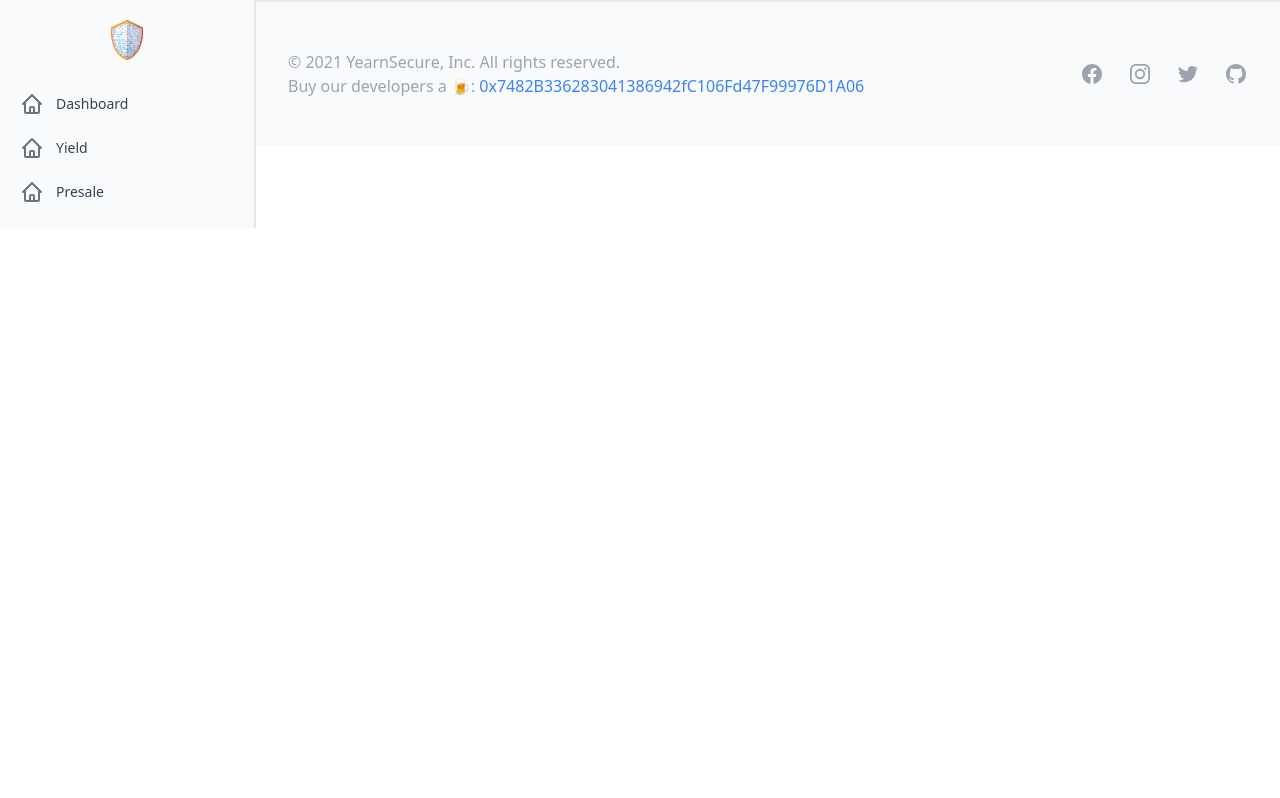
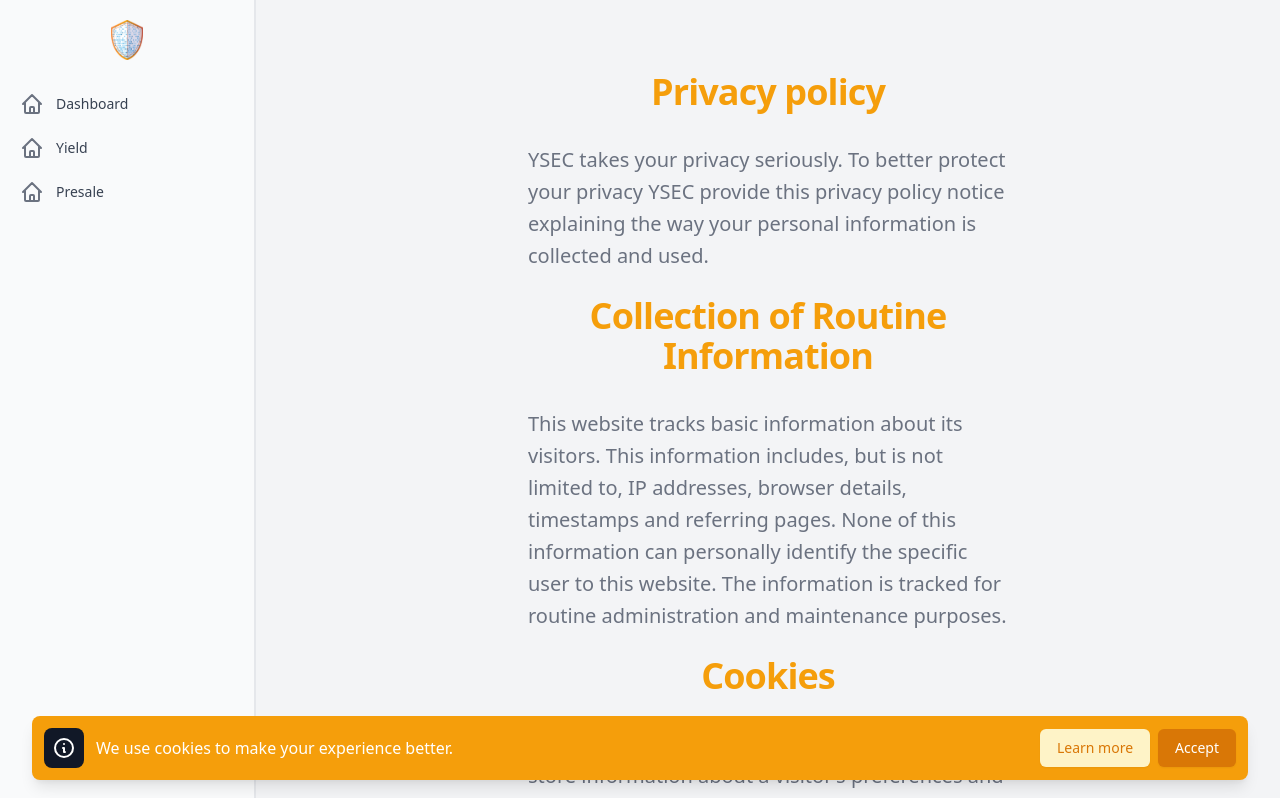
Before and after one commit to zhichoth/Platform_Frontend, a Vue app: page /privacy-policy in a window 1280 px wide. Shown: the top 798 px of the page. Built offline with nearby package versions, Linux system fonts and the light colour scheme.

Commit message:
privacy policy

```diff
--- a/src/App.vue
+++ b/src/App.vue
@@ -9,6 +9,9 @@
         <Footer class="block border-t-2 bg-gray-50 dark:bg-gray-800" />
       </div>
     </div>
+    <Cookie
+      v-if="showCookie"
+      @setCookie="setCookie" />
   </div>
 </template>
 
@@ -18,18 +21,34 @@
 import IsBusy from "@/components/is-busy/IsBusy.is-busy.vue";
 import Sidebar from '@/components/Sidebar'
 import Footer from '@/components/Footer';
+import Cookie from '@/components/Cookie'
 
 export default {
   name: 'app',
   components: {
     IsBusy,
     Sidebar,
-    Footer
+    Footer,
+    Cookie
   },
-  beforeMount: function() {
+  data: () => ({
+    showCookie: true,
+  }),
+  beforeMount: function () {
     this.$store.dispatch("initTheme");
   },
+  mounted: function () {
+    const cookie = localStorage.getItem('ysec.cookie');
+    if (cookie != undefined && cookie != null) {
+      this.showCookie = false;
+    }
+  },
   methods: {
+    setCookie: function () {
+      const date = new Date();
+      localStorage.setItem('ysec.cookie', `${date}`);
+      this.showCookie = false;
+    },
     toggleIsBusy: function (bool) {
       bool ? this.$refs.isBusy.isBusy() :  this.$refs.isBusy.isBusyStop();
     }
--- /dev/null
+++ b/src/components/Cookie.vue
@@ -0,0 +1,45 @@
+<template>
+  <div class="fixed bottom-0 inset-x-0 pb-2 sm:pb-5">
+    <div class="max-w-7xl mx-auto px-2 sm:px-6 lg:px-8">
+      <div class="p-2 rounded-lg bg-yellow-500 shadow-lg sm:p-3">
+        <div class="flex items-center justify-between flex-wrap">
+          <div class="w-0 flex-1 flex items-center">
+          <span class="flex p-2 rounded-lg bg-gray-900">
+            <svg class="w-6 h-6 text-white" fill="none" stroke="currentColor" viewBox="0 0 24 24" xmlns="http://www.w3.org/2000/svg">
+              <path stroke-linecap="round" stroke-linejoin="round" stroke-width="2" d="M13 16h-1v-4h-1m1-4h.01M21 12a9 9 0 11-18 0 9 9 0 0118 0z"></path>
+            </svg>
+          </span>
+            <p class="ml-3 font-medium text-white truncate">
+              <span class="hidden md:inline">
+                We use cookies to make your experience better.
+              </span>
+            </p>
+          </div>
+          <div class="order-3 mt-2 flex-shrink-0 w-full sm:order-2 sm:mt-0 sm:w-auto">
+            <router-link
+                :to="{ name: 'privacy-policy'}"
+                class="flex items-center justify-center px-4 py-2 border border-transparent rounded-md shadow-sm text-sm font-medium text-yellow-600 bg-yellow-100 hover:bg-yellow-50">
+              Learn more
+            </router-link>
+          </div>
+          <div class="order-2 flex-shrink-0 sm:order-3 sm:ml-2">
+            <a v-on:click="setCookie" class="flex items-center justify-center px-4 py-2 border border-transparent rounded-md shadow-sm text-sm font-medium text-white bg-yellow-600 hover:bg-yellow-700">
+              Accept
+            </a>
+          </div>
+        </div>
+      </div>
+    </div>
+  </div>
+</template>
+
+<script>
+export default {
+  name: "cookie.component",
+  methods: {
+    setCookie: function () {
+      this.$emit('setCookie');
+    }
+  }
+}
+</script>
--- a/src/components/Sidebar.vue
+++ b/src/components/Sidebar.vue
@@ -12,7 +12,7 @@
           <nav class="px-3 mt-6">
             <div class="space-y-1">
               <!-- Current: "bg-gray-200 text-gray-900", Default: "text-gray-700 hover:text-gray-900 hover:bg-gray-50" -->
-              <router-link :to="{ name: 'dashboard'}" class="text-gray-700 dark:text-gray-500 hover:text-gray-900 dark:hover:text-gray-200 hover:bg-gray-50 dark:hover:bg-gray-900 group flex items-center px-2 py-2 text-sm font-medium rounded-md">
+              <router-link :to="{ name: 'dashboard'}" class="text-gray-700 dark:text-gray-500 hover:text-gray-900 dark:hover:text-gray-200 hover:bg-yellow-600 dark:hover:bg-gray-900 group flex items-center px-2 py-2 text-sm font-medium rounded-md">
                 <!-- Current: "text-gray-500", Default: "text-gray-400 group-hover:text-gray-500" -->
                 <!-- Heroicon name: home -->
                 <svg class="text-gray-500 mr-3 h-6 w-6" xmlns="http://www.w3.org/2000/svg" fill="none" viewBox="0 0 24 24" stroke="currentColor" aria-hidden="true">
@@ -20,13 +20,13 @@
                 </svg>
                 Dashboard
               </router-link>
-              <router-link :to="{ name: 'yield.dashboard'}" class="text-gray-700 dark:text-gray-500 hover:text-gray-900 dark:hover:text-gray-200 hover:bg-gray-50 dark:hover:bg-gray-900 group flex items-center px-2 py-2 text-sm font-medium rounded-md">
+              <router-link :to="{ name: 'yield.dashboard'}" class="text-gray-700 dark:text-gray-500 hover:text-gray-900 dark:hover:text-gray-200 hover:bg-yellow-600 dark:hover:bg-gray-900 group flex items-center px-2 py-2 text-sm font-medium rounded-md">
                 <svg class="text-gray-500 mr-3 h-6 w-6" xmlns="http://www.w3.org/2000/svg" fill="none" viewBox="0 0 24 24" stroke="currentColor" aria-hidden="true">
                   <path stroke-linecap="round" stroke-linejoin="round" stroke-width="2" d="M3 12l2-2m0 0l7-7 7 7M5 10v10a1 1 0 001 1h3m10-11l2 2m-2-2v10a1 1 0 01-1 1h-3m-6 0a1 1 0 001-1v-4a1 1 0 011-1h2a1 1 0 011 1v4a1 1 0 001 1m-6 0h6" />
                 </svg>
                 Yield
               </router-link>
-              <router-link :to="{ name: 'presale.create'}" class="text-gray-700 dark:text-gray-500 hover:text-gray-900 dark:hover:text-gray-200 hover:bg-gray-50 dark:hover:bg-gray-900 group flex items-center px-2 py-2 text-sm font-medium rounded-md">
+              <router-link :to="{ name: 'presale.create'}" class="text-gray-700 dark:text-gray-500 hover:text-gray-900 dark:hover:text-gray-200 hover:bg-yellow-600 dark:hover:bg-gray-900 group flex items-center px-2 py-2 text-sm font-medium rounded-md">
                 <svg class="text-gray-500 mr-3 h-6 w-6" xmlns="http://www.w3.org/2000/svg" fill="none" viewBox="0 0 24 24" stroke="currentColor" aria-hidden="true">
                   <path stroke-linecap="round" stroke-linejoin="round" stroke-width="2" d="M3 12l2-2m0 0l7-7 7 7M5 10v10a1 1 0 001 1h3m10-11l2 2m-2-2v10a1 1 0 01-1 1h-3m-6 0a1 1 0 001-1v-4a1 1 0 011-1h2a1 1 0 011 1v4a1 1 0 001 1m-6 0h6" />
                 </svg>
@@ -48,7 +48,7 @@ export default {
 
 <style>
 .router-link-exact-active {
-  background-color: #111828;
+  background-color: #f59e0b;
   color: #6a7280;
 }
 </style>
--- a/src/router/index.ts
+++ b/src/router/index.ts
@@ -3,6 +3,7 @@ import VueRouter, { RouteConfig } from 'vue-router'
 import Dashboard from '../views/cp/Dashboard.vue'
 import Yield from '../views/cp/Yield.vue'
 import Presale from '../views/cp/Presale.vue'
+import Privacy from '../views/Privacy-policy.vue'
 
 Vue.use(VueRouter)
 
@@ -22,6 +23,11 @@ const routes: Array<RouteConfig> = [
     name: 'presale.create',
     component: Presale
   },
+  {
+    path: '/privacy-policy',
+    name: 'privacy-policy',
+    component: Privacy
+  },
 ]
 
 const router = new VueRouter({
--- /dev/null
+++ b/src/views/Privacy-policy.vue
@@ -0,0 +1,68 @@
+<template>
+    <div class="relative py-16 bg-gray-100 dark:bg-gray-900 overflow-hidden">
+      <div class="relative px-4 sm:px-6 lg:px-8">
+        <div class="text-lg w-1/2 mx-auto">
+          <h1>
+            <span class="mt-2 block text-3xl text-center leading-8 font-extrabold tracking-tight text-yellow-500 sm:text-4xl">Privacy policy</span>
+          </h1>
+          <p class="mt-8 text-xl text-gray-500 leading-8">
+           YSEC takes your privacy seriously. To better protect your privacy YSEC provide this privacy policy notice explaining the way your personal information is collected and used.
+          </p>
+        </div>
+        <div class="mt-6 text-lg w-1/2 mx-auto">
+          <div class="text-lg max-w-prose mx-auto">
+            <h1>
+              <span class="mt-2 block text-2xl text-center leading-8 font-extrabold tracking-tight text-yellow-500 sm:text-4xl">Collection of Routine Information</span>
+            </h1>
+            <p class="mt-8 text-xl text-gray-500 leading-8">
+              This website tracks basic information about its visitors. This information includes, but is not limited to, IP addresses, browser details, timestamps and referring pages. None of this information can personally identify the specific user to this website. The information is tracked for routine administration and maintenance purposes.
+            </p>
+          </div>
+        </div>
+        <div class="mt-6 text-lg w-1/2 mx-auto">
+          <div class="text-lg max-w-prose mx-auto">
+            <h1>
+              <span class="mt-2 block text-2xl text-center leading-8 font-extrabold tracking-tight text-yellow-500 sm:text-4xl">Cookies</span>
+            </h1>
+            <p class="mt-8 text-xl text-gray-500 leading-8">
+              Where necessary, this website uses cookies to store information about a visitor’s preferences and history in order to better serve the user and/or present the user with customized content.
+            </p>
+          </div>
+        </div>
+        <div class="mt-6 text-lg w-1/2 mx-auto">
+          <div class="text-lg max-w-prose mx-auto">
+            <h1>
+              <span class="mt-2 block text-2xl text-center leading-8 font-extrabold tracking-tight text-yellow-500 sm:text-4xl">Security</span>
+            </h1>
+            <p class="mt-8 text-xl text-gray-500 leading-8">
+              The security of your personal information is important to us, but remember that no method of transmission over the Internet, or method of electronic storage, is 100% secure. While we strive to use commercially acceptable means to protect your personal information, we cannot guarantee it's absolute security.
+            </p>
+          </div>
+        </div>
+        <div class="mt-6 text-lg w-1/2 mx-auto">
+          <div class="text-lg max-w-prose mx-auto">
+            <h1>
+              <span class="mt-2 block text-2xl text-center leading-8 font-extrabold tracking-tight text-yellow-500 sm:text-4xl">Changes To This Privacy Policy</span>
+            </h1>
+            <p class="mt-8 text-xl text-gray-500 leading-8">
+              This Privacy Policy is effective as of 01/01/2021 and will remain in effect except with respect to any changes in its provisions in the future, which will be in effect immediately after being posted on this page. YSEC reserve the right to update or change this Privacy Policy at any time and you should check this Privacy Policy periodically. If YSEC makes any material changes to this Privacy Policy, YSEC will notify you by placing a prominent notice on this website.
+            </p>
+          </div>
+        </div>
+        <div class="mt-6 text-lg w-1/2 mx-auto">
+          <router-link
+              :to="{ name: 'dashboard'}"
+              class="flex items-center justify-center px-4 py-2 border border-transparent rounded-md shadow-sm text-sm font-medium text-gray-900 bg-yellow-500 hover:bg-yellow-600">
+            Back to dashboard
+          </router-link>
+        </div>
+      </div>
+    </div>
+</template>
+
+
+<script>
+export default {
+  name: "privacy-policy.views"
+}
+</script>
--- a/src/views/cp/Dashboard.vue
+++ b/src/views/cp/Dashboard.vue
@@ -50,6 +50,7 @@
 <!--            v-if="showCreatePresaleModal" />-->
       </main>
     </transition>
+    <Cookie v-if="showCookie" />
   </div>
 </template>
 
@@ -68,7 +69,7 @@ import PreSalesTable from '@/components/views/dashboard/presale/tables/Presale.T
 // import CreatePreSaleModal from '@/components/modals/Presale.modals'
 
 export default {
-  name: 'dashboard.views',
+  name: 'dashboard.cp.views',
   components: {
     Search,
     Profile,
@@ -77,7 +78,7 @@ export default {
     PageTitle,
     PreSales,
     PreSalesTable,
-    // CreatePreSaleModal
+    // CreatePreSaleModal,
   },
   data: () => ({
     contractAddress: process.env.VUE_APP_CONTRACT_ADDRESS,
--- a/src/views/cp/Presale.vue
+++ b/src/views/cp/Presale.vue
@@ -251,7 +251,7 @@ import PageTitle from '@/components/PageTitle'
 import TokenAddress from '@/components/presale/TokenAddress'
 
 export default {
-  name: 'presale.views',
+  name: 'presale.cp.views',
   components: {
     Search,
     Profile,
--- a/src/views/cp/Yield.vue
+++ b/src/views/cp/Yield.vue
@@ -59,7 +59,7 @@ import PageTitle from '@/components/PageTitle'
 import YieldPool from '@/components/views/yield/YieldPool.Yield'
 
 export default {
-  name: 'yield.views',
+  name: 'yield.cp.views',
   components: {
     Search,
     Profile,
```
